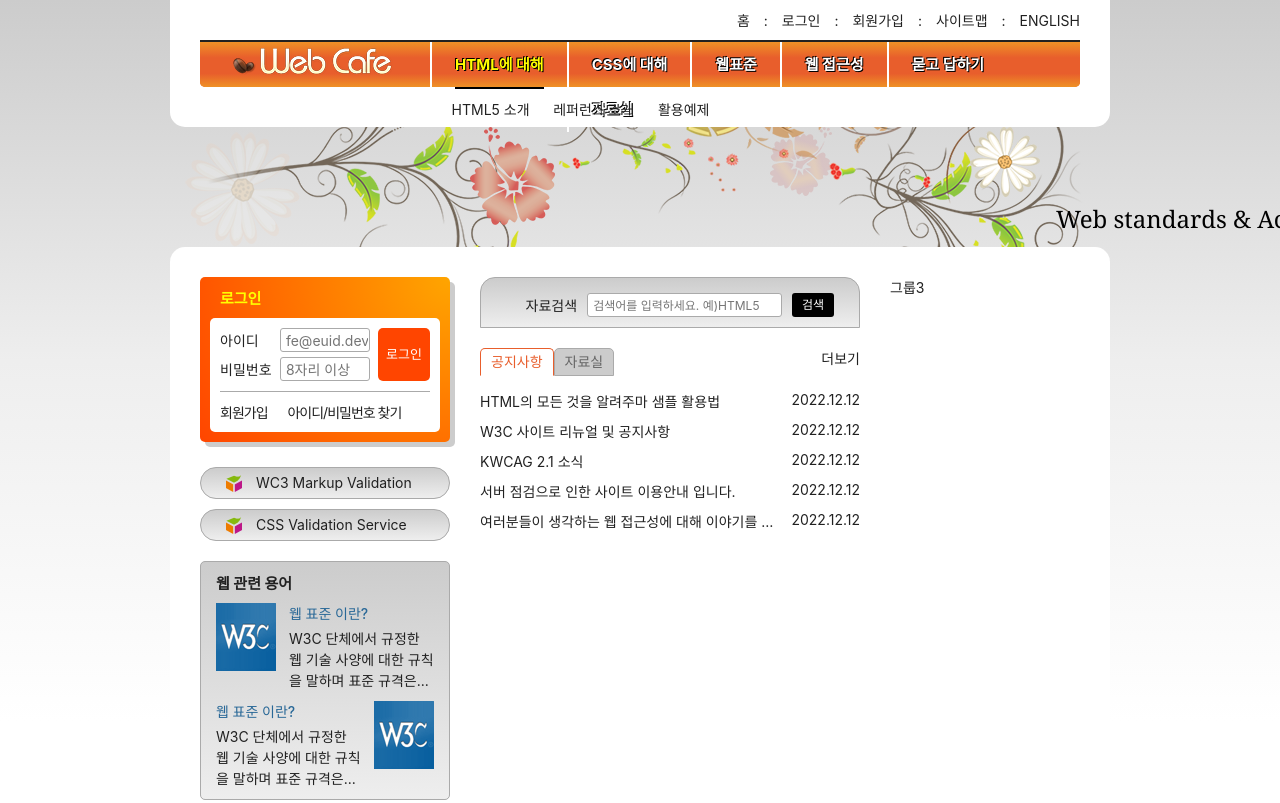
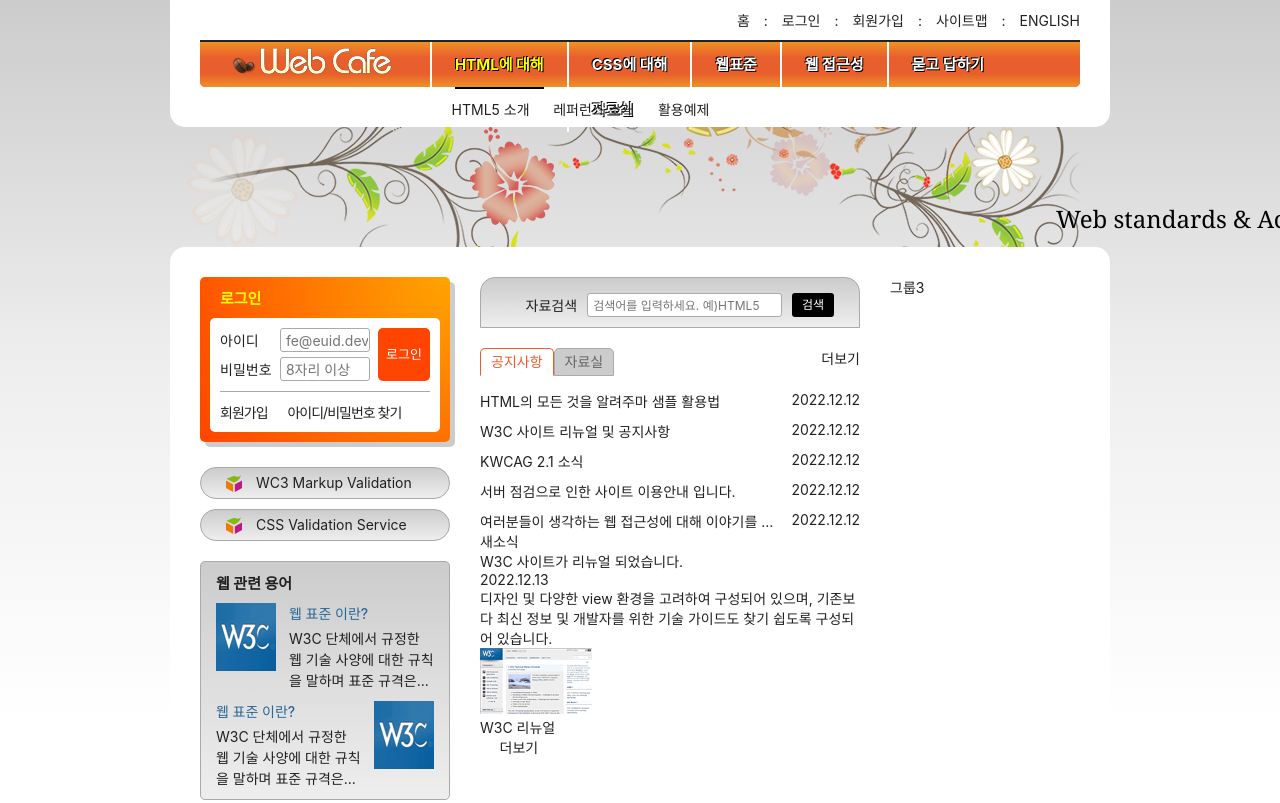
Before and after one commit to AnTaeYang/HTML5, a plain HTML site: page index.html in a window 1280 px wide. Shown: the top 803 px of the page. Drawn offline with Linux system fonts and the light colour scheme; a script that the page names is missing; some icons are missing; a web font is replaced by a local one.

Commit message:
새소식 마크업

```diff
--- a/index.html
+++ b/index.html
@@ -266,8 +266,25 @@
           <a href="/" class="board-more icon-plus" aria-labelledby="archiveButton">더보기</a>
         </div>
       </div>
-
-
+      <section class="news">
+        <h2 class="news-title">새소식</h2>
+        <a href="/" class="news-link">
+          <article class="news-item">
+            <h3 class="news-item-title">W3C 사이트가 리뉴얼 되었습니다.</h3>
+            <time class="news-item-date" datetime="2022-12-13T09:30:23">2022.12.13</time>
+            <p class="news-item-brief">
+              디자인 및 다양한 view 환경을 고려하여 구성되어 있으며,
+              기존보다 최신 정보 및 개발자를 위한 기술 가이드도
+              찾기 쉽도록 구성되어 있습니다.
+            </p>
+            <figure class="news-item-thumbnail">
+              <img src="assets/news.gif" alt="W3C 사이트가 HTML5 발표 후 새롭게 리뉴얼 된 모습" />
+              <figcaption>W3C 리뉴얼</figcaption>
+            </figure>
+          </article>
+        </a>
+        <a href="/" class="icon-plus news-more more" title="새소식">더보기</a>
+      </section>
     </div>
     <div class="group group3">그룹3</div>
   </main>
```
